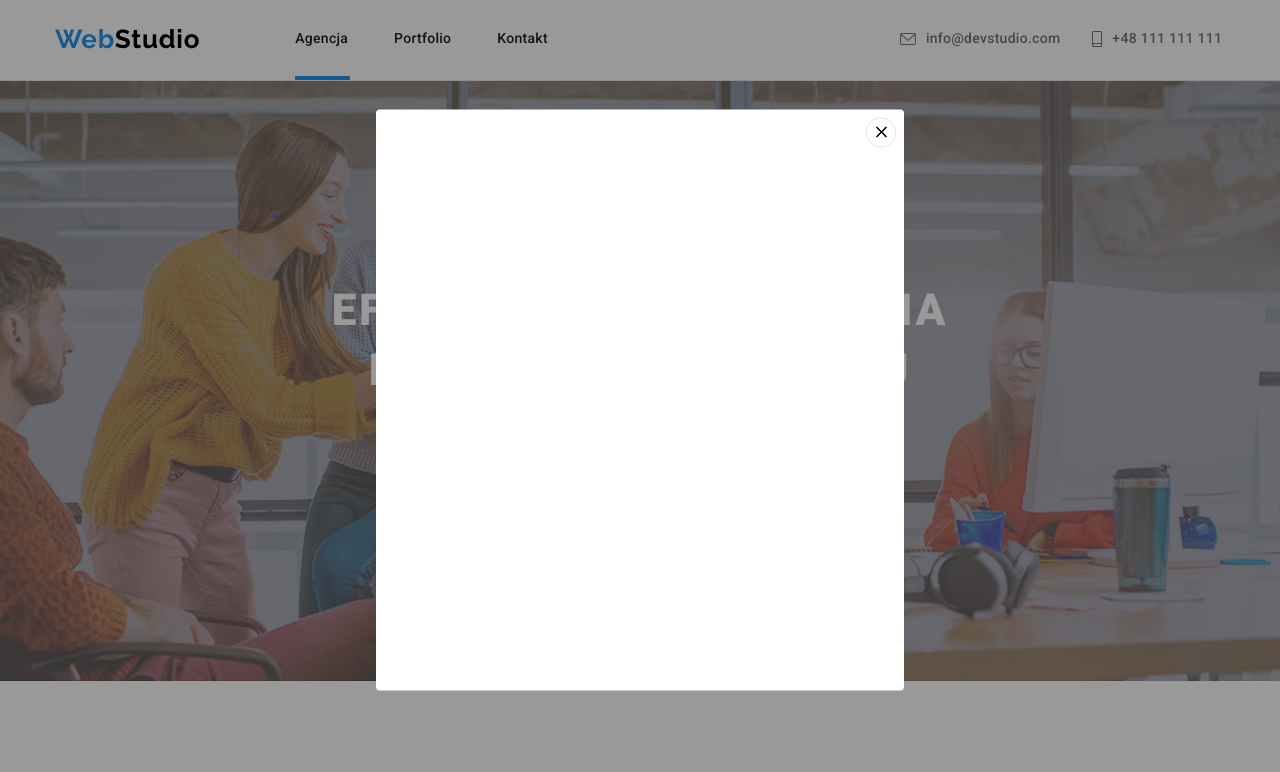
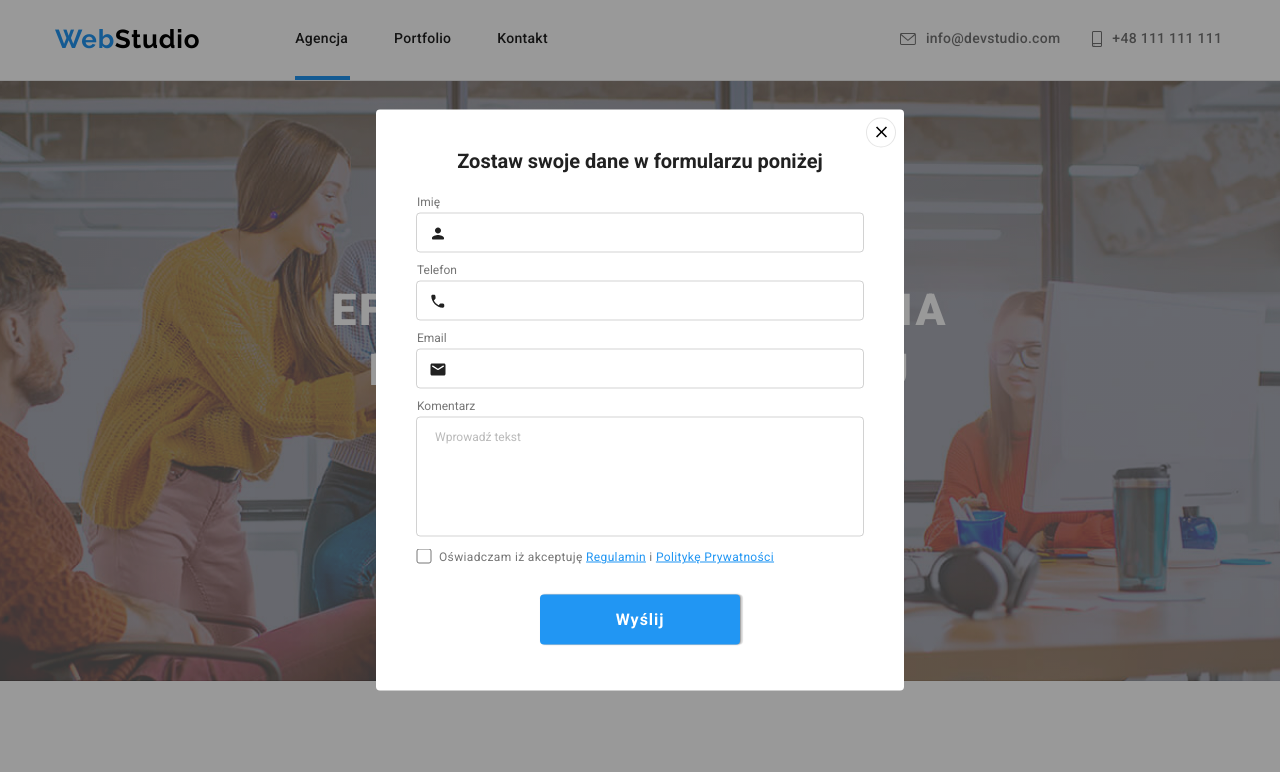
Before and after one commit to KamilaTomaszyk/goit-markup-hw-06, a plain HTML site: page index.html in a window 1280 px wide. Both pictures are taken after a click on the button "Zamów usługe". Shown: the top 772 px of the page. Drawn offline with Linux system fonts and the light colour scheme.

```diff
--- a/css/styles.css
+++ b/css/styles.css
@@ -40,6 +40,8 @@
   transition-property: visibility, opacity;
   transition-duration: 1s;
   transition-timing-function: cubic-bezier(0.4, 0, 0.2, 1);
+  padding: 40px;
+
 }
 
 .is-hidden {
@@ -66,6 +68,164 @@
   right: 5px;
   top: 5px;
 }
+
+.modal-fieldset {
+
+  position: relative;
+  width: 448px;
+  height: 40px;
+  padding: 0;
+  margin: 28px 0 0;
+  border: 1px solid rgba(33, 33, 33, 0.2);
+  border-radius: 4px;
+}
+
+.modal p {
+  text-align: center;
+  font-size: 20px;
+  font-weight: 700;
+  line-height: 1.17;
+  margin: 0;
+  margin-bottom: 12px;
+}
+
+.modal-form {
+  display: flex;
+  flex-direction: column;
+}
+
+.modal-form .icon {
+  fill: #212121;
+  margin-right: 5px;
+  width: 18px;
+  height: 18px;
+  margin-block: 11px;
+  margin-left: 12px;
+}
+
+.modal-form label {
+  position: absolute;
+  top: -18px;
+  left: 0;
+  font-size: 12px;
+  color: var(--main-silver);
+}
+
+.form-btn {
+  width: 200px;
+  height: 50px;
+  background-color: var(--main-blue);
+  font-size: 16px;
+  font-weight: 700;
+  line-height: 1.88;
+  letter-spacing: 0.06em;
+  color: var(--main-white);
+  align-content: center;
+  border-radius: 4px;
+  border: none;
+  margin-top: 30px;
+  align-self: center;
+  cursor: pointer;
+  box-shadow: 1px 0px 2px rgba(0, 0, 0, 0.2), 1px 0px 1px rgba(0, 0, 0, 0.14), 3px 0px 1px rgba(0, 0, 0, 0.12);
+}
+
+.modal-form input {
+
+  position: absolute;
+  top: 10px;
+  left: 42px;
+  width: 400px;
+  border: 0;
+  background-color: transparent;
+  font-size: 16px;
+}
+
+.modal-form input::placeholder {
+  color: rgba(117, 117, 117, 0.5);
+  font-size: 12px;
+}
+
+.modal-fieldset:has(input:focus) {
+  border-color: var(--main-blue);
+}
+
+.modal-fieldset:has(input:focus) .icon {
+  fill: var(--main-blue);
+}
+
+.fieldset-textarea {
+  width: 448px;
+  height: 120px;
+  padding: 12px 16px 12px;
+  padding: 0;
+  margin: 28px 0 0;
+  border: 1px solid rgba(33, 33, 33, 0.2);
+  border-radius: 4px;
+  position: relative;
+}
+
+.fieldset-textarea:has(textarea:focus) {
+  border-color: var(--main-blue);
+}
+
+.label-textarea {
+  position: absolute;
+  top: -18px;
+  left: 0;
+  font-size: 12px;
+  color: var(--main-silver);
+}
+
+.textarea {
+  position: absolute;
+  top: 28px;
+  left: 16px;
+  width: 416px;
+  height: 96px;
+  border: none;
+  outline: none;
+  font-size: 16px;
+  line-height: 1.17;
+  background-color: transparent;
+  resize: none;
+}
+
+.textarea::placeholder {
+  color: rgba(117, 117, 117, 0.5);
+  font-size: 12px;
+}
+
+.checkbox-fieldset {
+  position: relative;
+  border: none;
+  padding: 0;
+  margin: 28px 0 0;
+}
+
+.legal-checkbox {
+  font-size: 14px;
+  line-height: 1.71;
+  color: var(--main-silver);
+  letter-spacing: 0.03em;
+  padding-left: 23px;
+
+}
+
+.legal-checkbox a {
+  color: var(--main-blue);
+}
+
+.legal-checkbox input {
+  position: absolute;
+  width: 16px;
+  height: 15px;
+  left: 0;
+  top: 2px;
+  border: 1px solid var(--second-black);
+  border-radius: 4px;
+
+}
+
 
 body {
   font-family: "Roboto", sans-serif;
--- a/index.html
+++ b/index.html
@@ -467,6 +467,55 @@
     </footer>
     <div class="backdrop is-hidden" data-modal>
       <div class="modal">
+        <p>Zostaw swoje dane w formularzu poniżej</p>
+        <form class="modal-form">
+          <fieldset class="modal-fieldset">
+            <label for="name">Imię</label>
+            <svg class="icon" title width="18" height="18">
+              <use href="./images/icons.svg#icon-person"></use>
+            </svg>
+            <input type="text" name="imie" id="name" />
+          </fieldset>
+
+          <fieldset class="modal-fieldset">
+            <label for="phone">Telefon</label>
+            <svg class="icon" title width="18" height="18">
+              <use href="./images/icons.svg#icon-phone"></use>
+            </svg>
+            <input type="tel" name="tel" id="phone" />
+          </fieldset>
+
+          <fieldset class="modal-fieldset">
+            <label for="mail">Email</label>
+            <svg class="icon" title width="18" height="18">
+              <use href="./images/icons.svg#icon-email"></use>
+            </svg>
+            <input type="email" name="email" id="mail" />
+          </fieldset>
+
+          <fieldset class="fieldset-textarea">
+            <label class="label-textarea"
+              >Komentarz<textarea
+                class="textarea"
+                type="textarea"
+                name="textarea"
+                rows="5"
+                placeholder="Wprowadź tekst"
+              ></textarea>
+            </label>
+          </fieldset>
+
+          <fieldset class="checkbox-fieldset">
+            <label class="legal-checkbox">
+              <input type="checkbox" name="legal" id="legal" />
+              Oświadczam iż akceptuję <a href="#">Regulamin</a> i
+              <a href="#">Politykę Prywatności</a>
+            </label>
+          </fieldset>
+
+          <button type="submit" class="form-btn">Wyślij</button>
+        </form>
+
         <button type="button" class="close-btn" data-modal-close>
           <svg width="18" height="18">
             <use href="./images/icons.svg#icon-close"></use>
```
